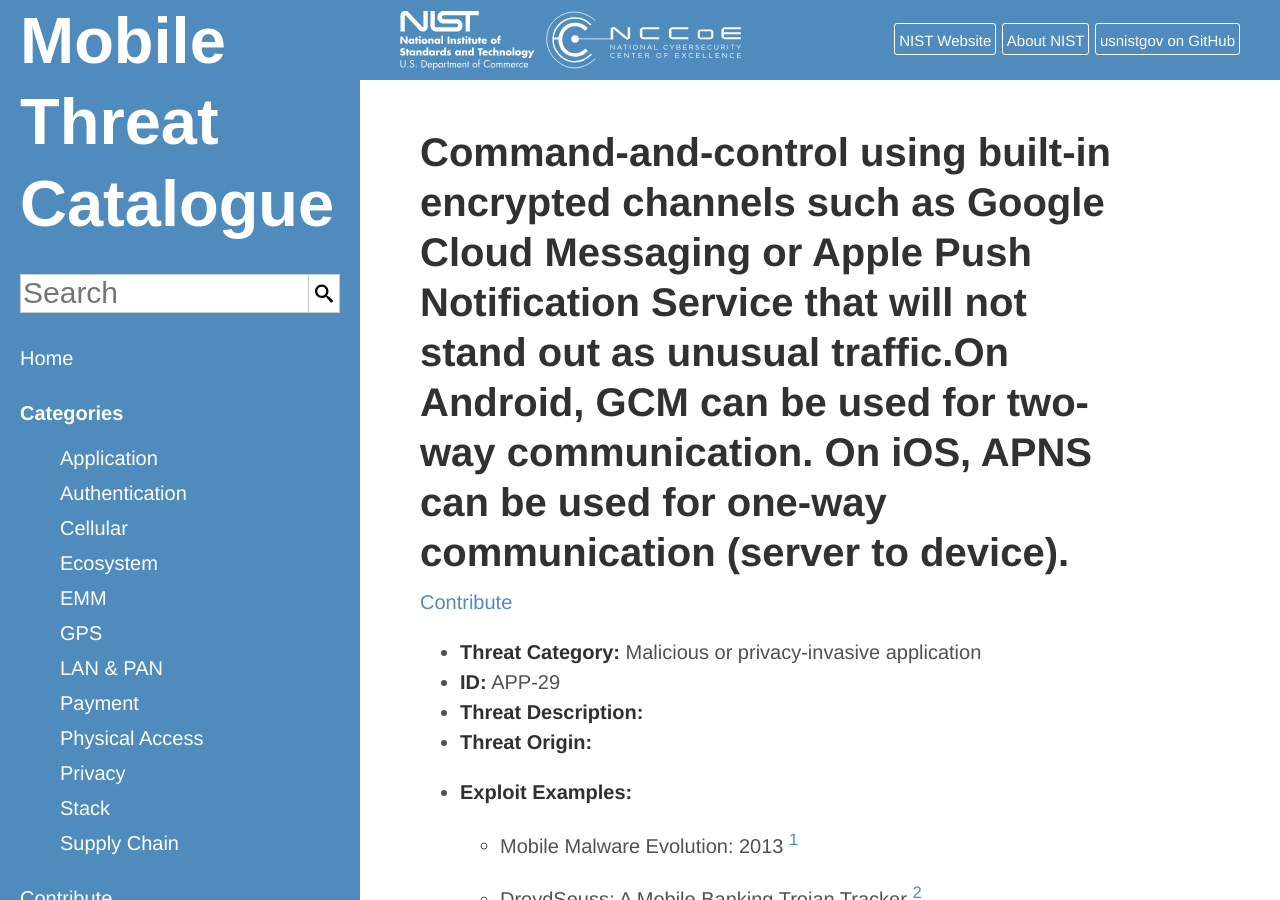
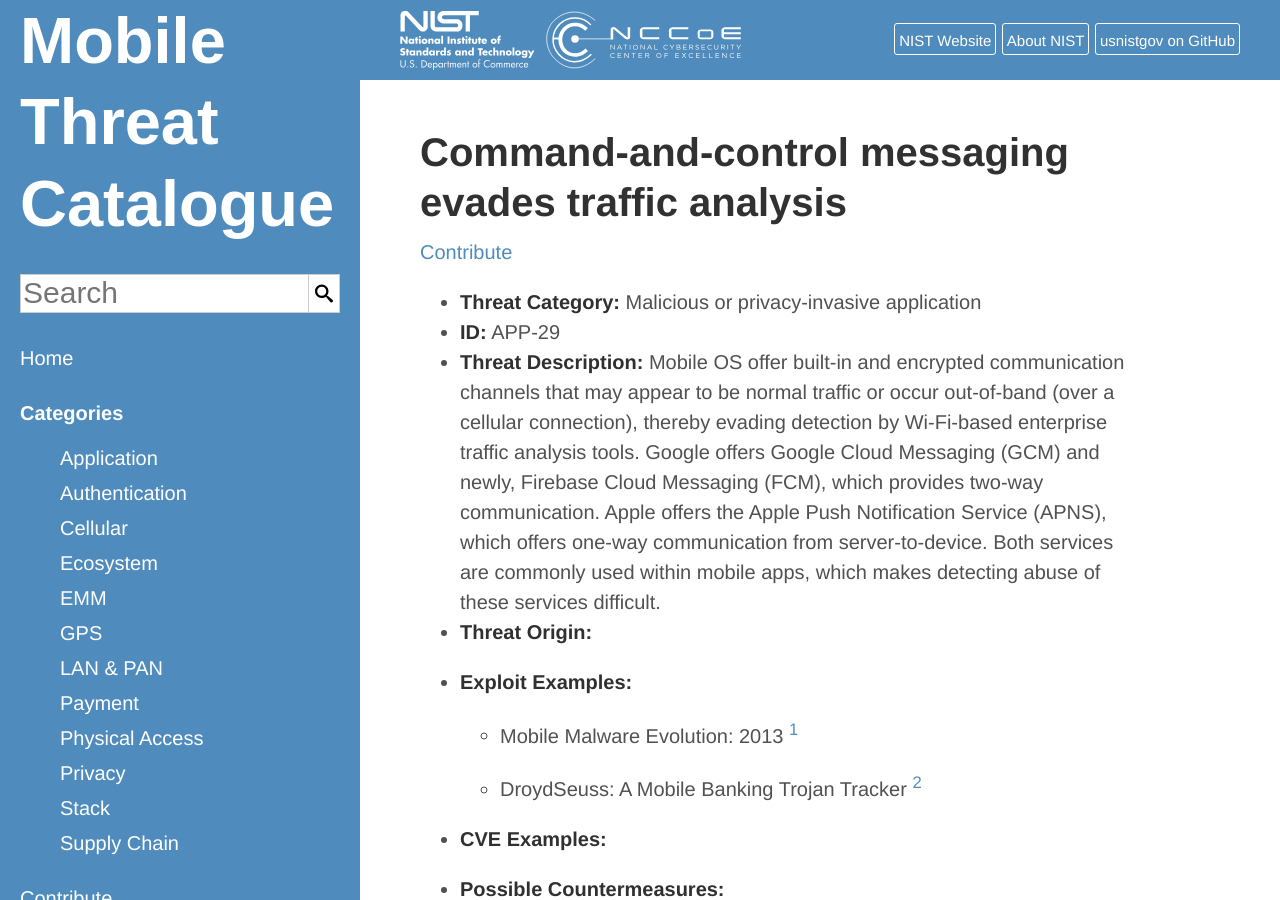
Before and after one commit to usnistgov/mobile-threat-catalogue, a Jekyll site: the page built from _application-threats/APP-29.md, in a window 1280 px wide and 900 px high. Built offline with Jekyll 4.4.1, drawn with Linux system fonts in a browser that asks for light colours.

Commit message:
#238 Updated title and description

```diff
--- a/_application-threats/APP-29.md
+++ b/_application-threats/APP-29.md
@@ -2,9 +2,8 @@
     layout: threat
     ThreatCategory: "Malicious or privacy-invasive application"
     ID: APP-29
-    Threat:
-        - "Command-and-control using built-in encrypted channels such as Google Cloud Messaging or Apple Push Notification Service that will not stand out as unusual traffic."
-        - "On Android, GCM can be used for two-way communication. On iOS, APNS can be used for one-way communication (server to device)."
+    Threat: "Command-and-control messaging evades traffic analysis"
+    ThreatDescription: "Mobile OS offer built-in and encrypted communication channels that may appear to be normal traffic or occur out-of-band (over a cellular connection), thereby evading detection by Wi-Fi-based enterprise traffic analysis tools. Google offers Google Cloud Messaging (GCM) and newly, Firebase Cloud Messaging (FCM), which provides two-way communication. Apple offers the Apple Push Notification Service (APNS), which offers one-way communication from server-to-device. Both services are commonly used within mobile apps, which makes detecting abuse of these services difficult."
     ThreatOrigin:
     ExploitExample:
         - "Mobile Malware Evolution: 2013 [^103]"
```
